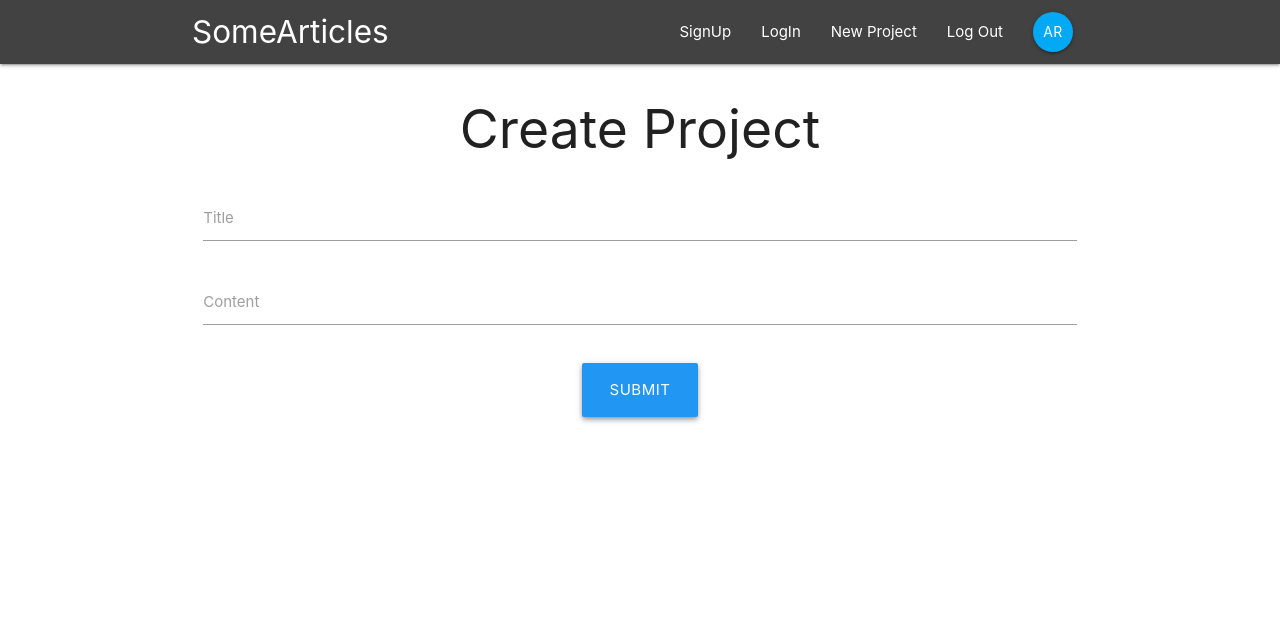
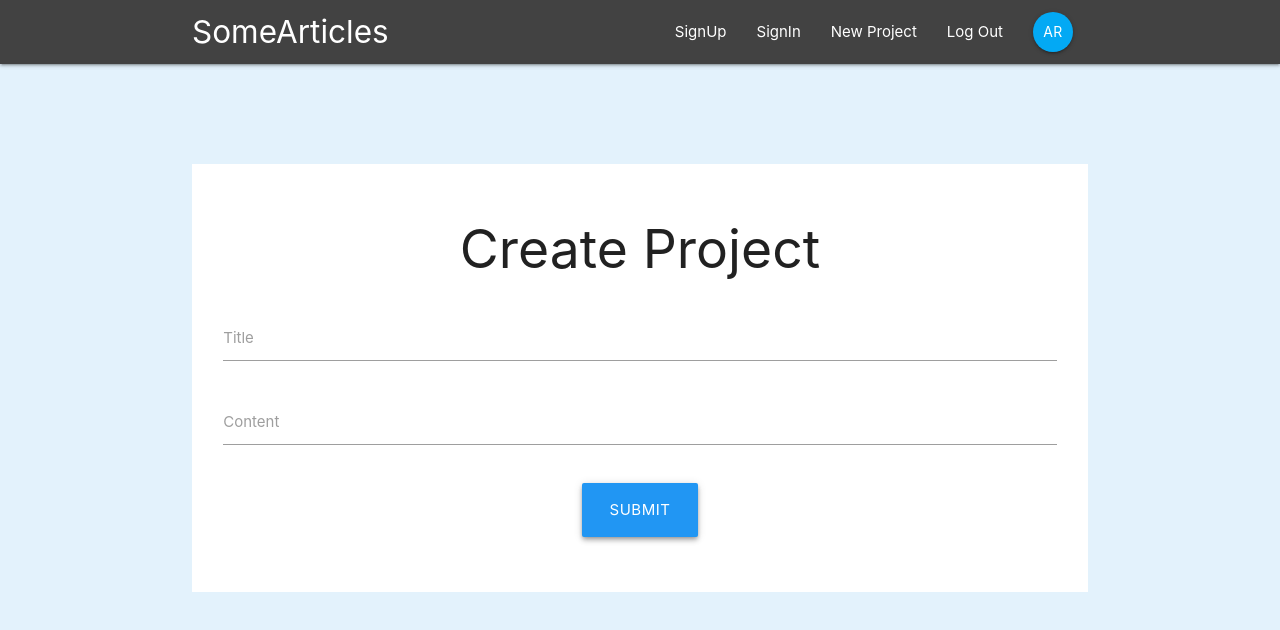
Before and after one commit to Abdulraheem42/React-Redux-Firebase-App, a React (Create React App) app in the folder some-articles/: page /create in a window 1280 px wide. Shown: the top 630 px of the page. Built offline with nearby package versions, Linux system fonts and the light colour scheme.

Commit message:
create routing and some styling in all components

```diff
--- a/some-articles/src/App.css
+++ b/some-articles/src/App.css
@@ -1,38 +1,8 @@
-.App {
-  text-align: center;
+body{
+  background-color: rgba(227,242,252,0.99);
 }
 
-.App-logo {
-  height: 40vmin;
-  pointer-events: none;
+form{
+  margin-top: 100px;
+  padding: 20px;
 }
-
-@media (prefers-reduced-motion: no-preference) {
-  .App-logo {
-    animation: App-logo-spin infinite 20s linear;
-  }
-}
-
-.App-header {
-  background-color: #282c34;
-  min-height: 100vh;
-  display: flex;
-  flex-direction: column;
-  align-items: center;
-  justify-content: center;
-  font-size: calc(10px + 2vmin);
-  color: white;
-}
-
-.App-link {
-  color: #61dafb;
-}
-
-@keyframes App-logo-spin {
-  from {
-    transform: rotate(0deg);
-  }
-  to {
-    transform: rotate(360deg);
-  }
-}
--- a/some-articles/src/components/auth/SignIn.js
+++ b/some-articles/src/components/auth/SignIn.js
@@ -1,6 +1,7 @@
 import React, { Component } from 'react';
 import 'materialize-css/dist/css/materialize.min.css';
 import 'materialize-css/dist/js/materialize.min';
+import '../../App.css';
 
 class SignIn extends Component{
 constructor(props){
@@ -29,8 +30,8 @@ handleSubmit = (e) => {
     render(){
         return(
             <div className='container'>
-                <form action="" onSubmit={this.handleSubmit.bind(this)}>
-                    <h2 className="grey-text darken-text-3 center">Sign In</h2>
+                <form className='white' action="" onSubmit={this.handleSubmit.bind(this)}>
+                    <h2 className="darken-text-3 center">Sign In</h2>
                     <div className='row'>
                     <div className='col l12 input-field'>
                         <label htmlFor="email">Email</label>
--- a/some-articles/src/components/auth/SignUp.js
+++ b/some-articles/src/components/auth/SignUp.js
@@ -1,6 +1,8 @@
 import React, {Component} from 'react';
 import 'materialize-css/dist/css/materialize.min.css';
 import 'materialize-css/dist/js/materialize.min';
+import '../../App.css';
+
 class SignUp extends Component {
     constructor(props){
         super(props);
--- a/some-articles/src/components/layout/SignedInLinks.js
+++ b/some-articles/src/components/layout/SignedInLinks.js
@@ -5,7 +5,7 @@ const SignedInLinks = ()=>{
 
     return(
         <ul className="right">
-            <li><NavLink to='/'>New Project</NavLink></li>
+            <li><NavLink to='/create'>New Project</NavLink></li>
             <li><NavLink to='/'>Log Out</NavLink></li>
             <li><NavLink to='/' className='btn btn-floating light-blue'>AR</NavLink></li>
         </ul>
--- a/some-articles/src/components/layout/SignedOutLinks.js
+++ b/some-articles/src/components/layout/SignedOutLinks.js
@@ -5,8 +5,8 @@ const SignedOutLinks = ()=>{
 
     return(
         <ul className='right'>
-            <li><NavLink to='/'>SignUp</NavLink></li>
-            <li><NavLink to='/'>LogIn</NavLink></li>
+            <li><NavLink to='/signup'>SignUp</NavLink></li>
+            <li><NavLink to='/signin'>SignIn</NavLink></li>
         </ul>
     )
 
--- a/some-articles/src/components/projects/CreateProject.js
+++ b/some-articles/src/components/projects/CreateProject.js
@@ -29,7 +29,7 @@ class CreateProject extends Component {
     render() {
         return (
             <div className='container'>
-                <form action="" onSubmit={this.handleSubmit.bind(this)}>
+                <form className='white' action="" onSubmit={this.handleSubmit.bind(this)}>
                 <h2 className="text-grey center">Create Project</h2>
                 <div className='row'>
                     <div className='col l12 input-field'>
```
